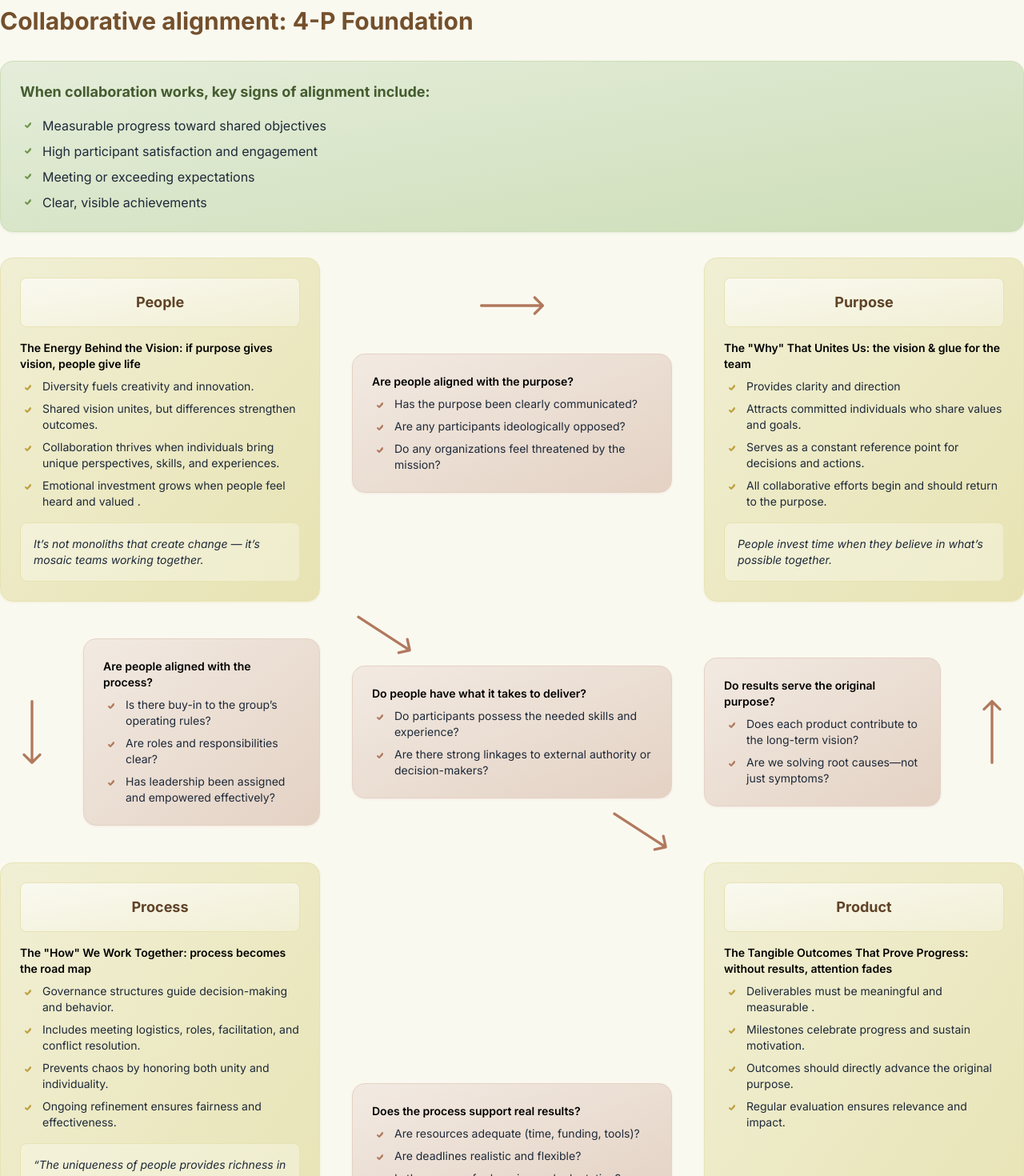
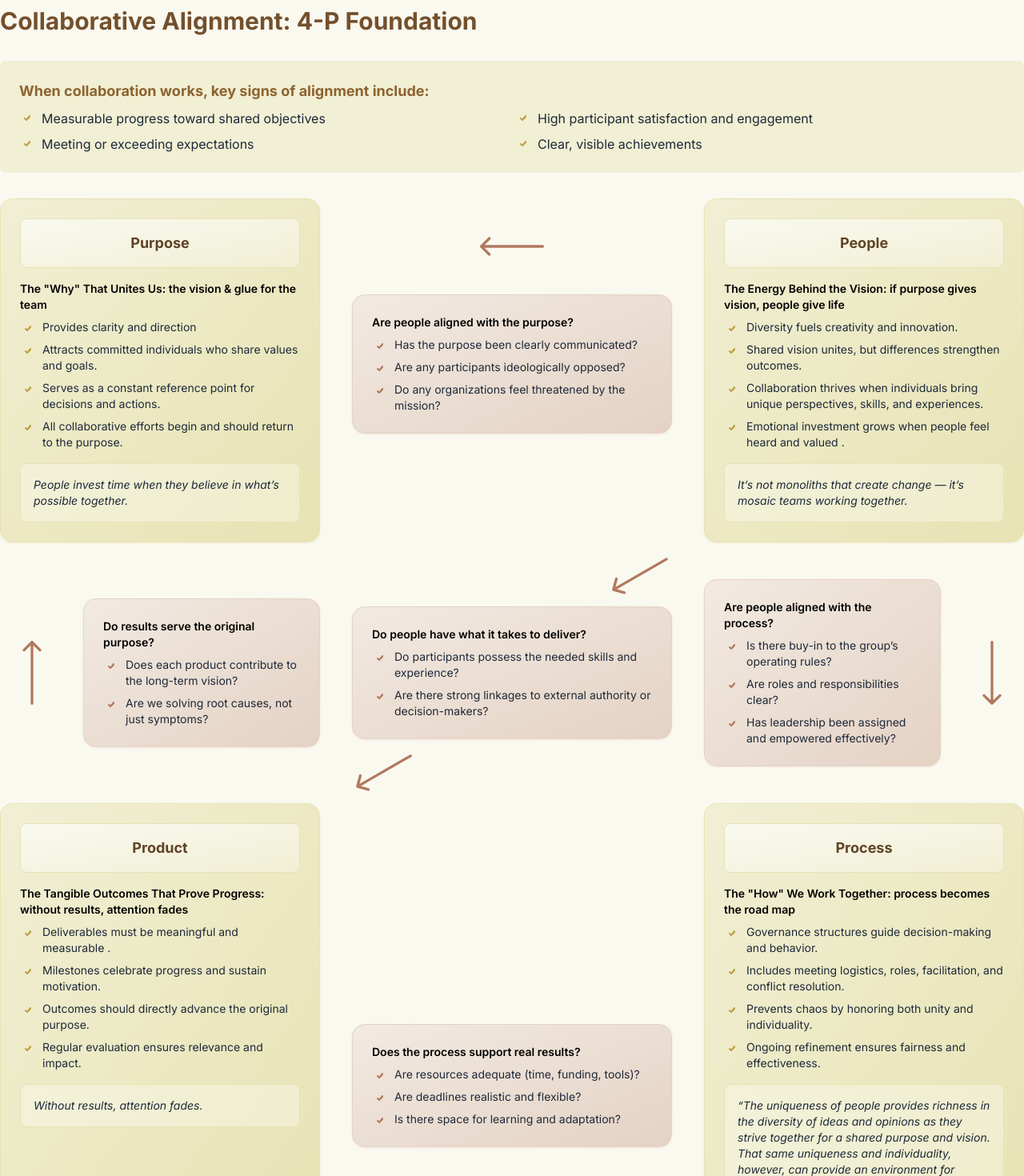
Before and after one commit to havekes/collaboration, a SvelteKit app: page /collaborative-alignment in a window 1280 px wide. Shown: the part 140-1610 px from the top of the page at 80% size. Built offline with nearby package versions, Linux system fonts and the light colour scheme.

Commit message:
small changes

```diff
--- a/src/routes/+layout.svelte
+++ b/src/routes/+layout.svelte
@@ -27,7 +27,7 @@
 		{ name: 'Competencies', href: '/competencies' },
 		{ name: 'Trust', href: '/trust-building' },
 		{ name: 'Rolefulness', href: '/rolefulness' },
-		{ name: '4-P Foundation', href: '/collaborative-alignment' }
+		{ name: 'Collaborative alignment', href: '/collaborative-alignment' }
 	];
 </script>
 
--- a/src/routes/+page.svelte
+++ b/src/routes/+page.svelte
@@ -26,13 +26,22 @@
 	<section class="container rounded-2xl">
 		<div class="flex items-center gap-8 text-left">
 			<div
-				class="flex h-full w-2/3 items-center justify-center rounded-2xl border border-cornsilk-100 bg-white p-6 shadow-sm shadow-cornsilk-100"
+				class="flex h-full w-2/3 flex-col items-center justify-center rounded-2xl border border-cornsilk-100 bg-white p-6 shadow-sm shadow-cornsilk-100"
 			>
 				<img
 					src={picture1}
 					alt="Key factors to the success of partnerships"
 					class="h-auto w-full"
 				/>
+				<p>Community-based Participatory Research Conceptual Model</p>
+				<div class="text-xs text-gray-700">
+					<span class="italic">Note.</span> Adapted from Oetzel et al. (2022). The original source
+					is licensed under
+					<a
+						class="underline underline-offset-2"
+						href="https://creativecommons.org/licenses/by/4.0/">CC BY 4.0</a
+					>
+				</div>
 			</div>
 			<div class="flex-1 space-y-6">
 				<h2
@@ -109,28 +118,23 @@
 			</div>
 			<Card theme="cornsilk" class="flex-1">
 				<RoundedIcon icon={faScaleBalanced} color="cornsilk" colorWeight="300">
-					Capacity to interpret and respond to individual and relational identity, connection,
-					uniqueness and inequities
+					Reflexivity on Identity and Power
 				</RoundedIcon>
 
 				<RoundedIcon icon={faHandshake} color="cornsilk" colorWeight="300">
-					Ability of communities and partners to work in the most suitable, inclusive and
-					synergistic way
+					Understanding Community Context to Work Synergistically
 				</RoundedIcon>
 
 				<RoundedIcon icon={faArrowsRotate} color="cornsilk" colorWeight="300">
-					Aptitude for generating safe and inclusive spaces for multidirectional knowledge and
-					skills exchange
+					Facilitating multidirectional knowledge and skills exchange
 				</RoundedIcon>
 
 				<RoundedIcon icon={faPersonChalkboard} color="cornsilk" colorWeight="300">
-					Expertise in democratic leadership and/or facilitation to balance competing
-					prioritiesReferences and ensure shared decision-making
+					Co-Leadership Skills
 				</RoundedIcon>
 
 				<RoundedIcon icon={faScaleBalanced} color="cornsilk" colorWeight="300">
-					Capacity to interpret and respond to individual and relational identity, connection,
-					uniqueness and inequities
+					Adaptive Learning Capacity
 				</RoundedIcon>
 			</Card>
 		</div>
@@ -152,7 +156,12 @@
 					Understanding roles <FontAwesomeIcon icon={faArrowRight} /> maintain & establish relationship
 				</MainCard>
 
-				<MainCard icon={faHandsHolding} title="Collaborative Alignment" link="See 4-P foundation">
+				<MainCard
+					icon={faHandsHolding}
+					title="Collaborative Alignment"
+					href="/collaborative-alignment"
+					link="See 4-P foundation"
+				>
 					Alignment <FontAwesomeIcon icon={faArrowRight} /> collaborative success
 				</MainCard>
 			</div>
@@ -171,11 +180,16 @@
 			<div class="w-2/3 flex-1">
 				<div class="flex gap-8">
 					<Card theme="cornsilk" class="flex-1">
-						<HighlightLink href="" text="References" color="cornsilk" colorWeight="300" />
+						<HighlightLink
+							href="/references"
+							text="References"
+							color="cornsilk"
+							colorWeight="300"
+						/>
 					</Card>
 
 					<Card theme="cornsilk" class="flex-1">
-						<HighlightLink href="" text="Resources" color="cornsilk" colorWeight="300" />
+						<HighlightLink href="/resources" text="Resources" color="cornsilk" colorWeight="300" />
 					</Card>
 				</div>
 			</div>
--- a/src/routes/best-practices/+page.svelte
+++ b/src/routes/best-practices/+page.svelte
@@ -46,7 +46,7 @@
 				'Builds trust and shared ownership.',
 				'Facilitates unified goals and sustained engagement.',
 				'Increases participant enrollment and broadens community impact.',
-				'Strengthens team cohesion.'
+				'Strengthens team cohesion and mutual accountability.'
 			]
 		},
 		{
@@ -80,12 +80,6 @@
 					]
 				},
 				'Maintain regular touchpoints to address questions promptly and offer task-specific training (Farrell et al., 2024, p. 6964).',
-				'Invite honest feedback and constructive criticism.',
-				'Identify key communicators or “translators” skilled in cross-boundary communication (Newcomb et al., 2021).',
-				'Provide communication coaching and training (Walker & Daniels, 2019).',
-				'Offer training using didactic and interactive methods (e.g., role-play with feedback, workshops, group discussions) (Tan et al., 2021).',
-				'Incorporate reflective practices and feedback mechanisms (Tan et al., 2021).',
-				'Develop a compelling rationale for engagement:  communicate purpose (Newcomb et al., 2021).',
 				{
 					'Sustain communication between meetings': [
 						'Share pre-meeting materials to spark interest without overwhelming.',
@@ -94,7 +88,13 @@
 						'Choose appropriate communication modes (e.g., face-to-face, email).',
 						'Assess partners’ preferences for information access, communication styles, and learning methods.'
 					]
-				}
+				},
+				'Invite honest feedback and constructive criticism.',
+				'Identify key communicators or “translators” skilled in cross-boundary communication (Newcomb et al., 2021).',
+				'Provide communication coaching and training (Walker & Daniels, 2019).',
+				'Offer training using didactic and interactive methods (e.g., role-play with feedback, workshops, group discussions) (Tan et al., 2021).',
+				'Incorporate reflective practices and feedback mechanisms (Tan et al., 2021).',
+				'Develop a compelling rationale for engagement:  communicate purpose (Newcomb et al., 2021).'
 			],
 			rightContent: [
 				'Ensures smooth communication, trust, and transparency.',
--- a/src/routes/collaborative-alignment/+page.svelte
+++ b/src/routes/collaborative-alignment/+page.svelte
@@ -8,30 +8,62 @@
 </script>
 
 <svelte:head>
-	<title>Collaborative alignment: 4-P Foundation</title>
+	<title>Collaborative Alignment: 4-P Foundation</title>
 </svelte:head>
 
 <div class="my-8 flex flex-col items-center space-y-8">
 	<section class="container mb-8">
-		<h1 class="text-3xl font-bold text-cornsilk-800">Collaborative alignment: 4-P Foundation</h1>
+		<h1 class="text-3xl font-bold text-cornsilk-800">Collaborative Alignment: 4-P Foundation</h1>
 	</section>
 
 	<section class="container">
-		<Card theme="dry-sage">
-			<h2 class="text-lg font-bold text-dry-sage-700">
+		<div class="rounded-lg bg-cornsilk-100 p-6">
+			<h2 class="text-lg font-bold text-cornsilk-700">
 				When collaboration works, key signs of alignment include:
 			</h2>
 			<List>
-				<ListItem>Measurable progress toward shared objectives</ListItem>
-				<ListItem>High participant satisfaction and engagement</ListItem>
-				<ListItem>Meeting or exceeding expectations</ListItem>
-				<ListItem>Clear, visible achievements</ListItem>
+				<div class="mt-2 grid grid-cols-2 gap-2">
+					<ListItem theme="cornsilk">Measurable progress toward shared objectives</ListItem>
+					<ListItem theme="cornsilk">High participant satisfaction and engagement</ListItem>
+					<ListItem theme="cornsilk">Meeting or exceeding expectations</ListItem>
+					<ListItem theme="cornsilk">Clear, visible achievements</ListItem>
+				</div>
 			</List>
-		</Card>
+		</div>
 	</section>
 
 	<section class="container text-sm">
 		<div class="grid grid-cols-3 gap-x-10">
+			<Card theme="cornsilk" class="justify-self-start">
+				<CardTitle theme="cornsilk">Purpose</CardTitle>
+				<div class="flex-1">
+					<List title="The &quot;Why&quot; That Unites Us: the vision & glue for the team">
+						<ListItem theme="cornsilk">Provides clarity and direction</ListItem>
+						<ListItem theme="cornsilk">
+							Attracts committed individuals who share values and goals.
+						</ListItem>
+						<ListItem theme="cornsilk">
+							Serves as a constant reference point for decisions and actions.
+						</ListItem>
+						<ListItem theme="cornsilk">
+							All collaborative efforts begin and should return to the purpose.
+						</ListItem>
+					</List>
+				</div>
+				<Blockquote>People invest time when they believe in what’s possible together.</Blockquote>
+			</Card>
+			<div>
+				<LongArrow class="m-auto my-10 h-10 w-20 text-light-bronze-500" />
+				<Card theme="light-bronze">
+					<List title="Are people aligned with the purpose?">
+						<ListItem theme="light-bronze">Has the purpose been clearly communicated?</ListItem>
+						<ListItem theme="light-bronze">Are any participants ideologically opposed?</ListItem>
+						<ListItem theme="light-bronze">
+							Do any organizations feel threatened by the mission?
+						</ListItem>
+					</List>
+				</Card>
+			</div>
 			<Card theme="cornsilk" class="justify-self-end">
 				<CardTitle theme="cornsilk">People</CardTitle>
 				<List title="The Energy Behind the Vision: if purpose gives vision, people give life">
@@ -51,40 +83,35 @@
 					It’s not monoliths that create change — it’s mosaic teams working together.
 				</Blockquote>
 			</Card>
+
+			<div class="flex items-center gap-6">
+				<LongArrow class="m-auto h-10 w-20 shrink-0 rotate-90 text-light-bronze-500" />
+				<Card theme="light-bronze">
+					<List title="Do results serve the original purpose?">
+						<ListItem theme="light-bronze">
+							Does each product contribute to the long-term vision?
+						</ListItem>
+						<ListItem theme="light-bronze">Are we solving root causes, not just symptoms?</ListItem>
+					</List>
+				</Card>
+			</div>
 			<div>
-				<LongArrow class="m-auto my-10 h-10 w-20 rotate-180 text-light-bronze-500" />
-
+				<div class="flex justify-end">
+					<LongArrow class="rotate my-5 h-10 w-20 -rotate-30 text-light-bronze-500" />
+				</div>
 				<Card theme="light-bronze">
-					<List title="Are people aligned with the purpose?">
-						<ListItem theme="light-bronze">Has the purpose been clearly communicated?</ListItem>
-						<ListItem theme="light-bronze">Are any participants ideologically opposed?</ListItem>
+					<List title="Do people have what it takes to deliver?">
 						<ListItem theme="light-bronze">
-							Do any organizations feel threatened by the mission?
+							Do participants possess the needed skills and experience?
+						</ListItem>
+						<ListItem theme="light-bronze">
+							Are there strong linkages to external authority or decision-makers?
 						</ListItem>
 					</List>
 				</Card>
+				<LongArrow class="rotate my-5 h-10 w-20 -rotate-30 text-light-bronze-500" />
 			</div>
-			<Card theme="cornsilk" class="justify-self-start">
-				<CardTitle theme="cornsilk">Purpose</CardTitle>
-				<div class="flex-1">
-					<List title="The &quot;Why&quot; That Unites Us: the vision & glue for the team">
-						<ListItem theme="cornsilk">Provides clarity and direction</ListItem>
-						<ListItem theme="cornsilk">
-							Attracts committed individuals who share values and goals.
-						</ListItem>
-						<ListItem theme="cornsilk">
-							Serves as a constant reference point for decisions and actions.
-						</ListItem>
-						<ListItem theme="cornsilk">
-							All collaborative efforts begin and should return to the purpose.
-						</ListItem>
-					</List>
-				</div>
-				<Blockquote>People invest time when they believe in what’s possible together.</Blockquote>
-			</Card>
-
 			<div class="flex items-center gap-6">
-				<LongArrow class="m-auto h-10 w-20 shrink-0 rotate-270 text-light-bronze-500" />
 				<Card theme="light-bronze">
 					<List title="Are people aligned with the process?">
 						<ListItem theme="light-bronze">Is there buy-in to the group’s operating rules?</ListItem
@@ -95,35 +122,33 @@
 						</ListItem>
 					</List>
 				</Card>
+				<LongArrow class="m-auto h-10 w-20 shrink-0 -rotate-90 text-light-bronze-500" />
 			</div>
-			<div>
-				<LongArrow class="rotate my-5 h-10 w-20 rotate-213 text-light-bronze-500" />
+
+			<Card theme="cornsilk" class="justify-self-end">
+				<CardTitle theme="cornsilk">Product</CardTitle>
+				<List title="The Tangible Outcomes That Prove Progress: without results, attention fades">
+					<ListItem theme="cornsilk">Deliverables must be meaningful and measurable .</ListItem>
+					<ListItem theme="cornsilk">
+						Milestones celebrate progress and sustain motivation.
+					</ListItem>
+					<ListItem theme="cornsilk">
+						Outcomes should directly advance the original purpose.
+					</ListItem>
+					<ListItem theme="cornsilk">Regular evaluation ensures relevance and impact.</ListItem>
+				</List>
+				<Blockquote>Without results, attention fades.</Blockquote>
+			</Card>
+			<div class="flex flex-col-reverse">
+				<LongArrow class="m-auto my-10 h-10 w-20 text-light-bronze-500" />
 				<Card theme="light-bronze">
-					<List title="Do people have what it takes to deliver?">
-						<ListItem theme="light-bronze">
-							Do participants possess the needed skills and experience?
-						</ListItem>
-						<ListItem theme="light-bronze">
-							Are there strong linkages to external authority or decision-makers?
-						</ListItem>
+					<List title="Does the process support real results?">
+						<ListItem theme="light-bronze">Are resources adequate (time, funding, tools)?</ListItem>
+						<ListItem theme="light-bronze">Are deadlines realistic and flexible?</ListItem>
+						<ListItem theme="light-bronze">Is there space for learning and adaptation?</ListItem>
 					</List>
 				</Card>
-				<div class="flex justify-end">
-					<LongArrow class="rotate my-5 h-10 w-20 rotate-213 text-light-bronze-500" />
-				</div>
 			</div>
-			<div class="flex items-center gap-6">
-				<Card theme="light-bronze">
-					<List title="Do results serve the original purpose?">
-						<ListItem theme="light-bronze">
-							Does each product contribute to the long-term vision?
-						</ListItem>
-						<ListItem theme="light-bronze">Are we solving root causes—not just symptoms?</ListItem>
-					</List>
-				</Card>
-				<LongArrow class="m-auto h-10 w-20 shrink-0 rotate-90 text-light-bronze-500" />
-			</div>
-
 			<Card theme="cornsilk" class="justify-self-start">
 				<CardTitle theme="cornsilk">Process</CardTitle>
 				<List title="The &quot;How&quot; We Work Together: process becomes the road map">
@@ -147,29 +172,6 @@
 					al., 2023, p. 5)
 				</Blockquote>
 			</Card>
-			<div class="flex flex-col-reverse">
-				<LongArrow class="m-auto my-10 h-10 w-20 rotate-180 text-light-bronze-500" />
-				<Card theme="light-bronze">
-					<List title="Does the process support real results?">
-						<ListItem theme="light-bronze">Are resources adequate (time, funding, tools)?</ListItem>
-						<ListItem theme="light-bronze">Are deadlines realistic and flexible?</ListItem>
-						<ListItem theme="light-bronze">Is there space for learning and adaptation?</ListItem>
-					</List>
-				</Card>
-			</div>
-			<Card theme="cornsilk" class="justify-self-end">
-				<CardTitle theme="cornsilk">Product</CardTitle>
-				<List title="The Tangible Outcomes That Prove Progress: without results, attention fades">
-					<ListItem theme="cornsilk">Deliverables must be meaningful and measurable .</ListItem>
-					<ListItem theme="cornsilk">
-						Milestones celebrate progress and sustain motivation.
-					</ListItem>
-					<ListItem theme="cornsilk">
-						Outcomes should directly advance the original purpose.
-					</ListItem>
-					<ListItem theme="cornsilk">Regular evaluation ensures relevance and impact.</ListItem>
-				</List>
-			</Card>
 		</div>
 	</section>
 </div>
--- a/src/routes/competencies/+page.svelte
+++ b/src/routes/competencies/+page.svelte
@@ -49,7 +49,7 @@
 				'Conduct structured reflexivity sessions to explore identity, positionality, and power dynamics among partners. Explore questions such as “What relationships exist and how are they influencing the research and the people involved? What power dynamics are at play?” Additional questions can be found in Olmos-Vega et al. (2022).',
 				'Use narrative and visual tools such as the Tree of Life, River of Life, or metaphor-based reflection to explore identity in relation to others.',
 				'Apply Person-Centred Approaches to build deeper community connections.',
-				'Exploring both individual and collective identity using tools such as cultural mapping[s2] , strengths inventories, and life histories.',
+				'Exploring both individual and collective identity using tools such as cultural mapping, strengths inventories, and life histories.',
 				'Encourage partners to reflect on how their institutional affiliations shape their roles and perceptions.'
 			]
 		},
@@ -88,7 +88,7 @@
 			]
 		},
 		{
-			title: 'Facilitating multidirectional knowledge and skills exchange',
+			title: 'Facilitating Multidirectional Knowledge and Skills Exchange',
 			theme: 'cornsilk',
 			leftContent: [
 				{
@@ -171,12 +171,12 @@
 				},
 				{
 					'It includes': [
-						'Assessing community “readiness” to act on an issue.',
+						'Assessing community “readiness” to act on a matter.',
 						'Understanding community experiences with the problem and prior solutions.',
 						'Listening to diverse perspectives, emotions, and lived experiences.',
 						'Designing and testing ideas with rapid feedback loops.',
 						'Reflecting on one’s own practice and stakeholder motivations.',
-						'Monitoring ethical practice and participant safety throughout the research process.'
+						'Monitoring ethical practice throughout the research process.'
 					]
 				}
 			],
--- a/src/routes/rolefulness/+page.svelte
+++ b/src/routes/rolefulness/+page.svelte
@@ -94,7 +94,7 @@
 					<FontAwesomeIcon icon={faArrowsLeftRight} class="rotate-90" />
 				</div>
 				<RoundedIcon icon={faBrain} color="cornsilk" colorWeight="300">
-					<strong>Social Role</strong> (being part of a group, recognized for your role).
+					<strong>Internal Role</strong> (feeling capable, confident, and secure in who you are).
 				</RoundedIcon>
 			</Card>
 			<Card theme="cornsilk" class="text-gray-800">
--- a/src/routes/trust-building/+page.svelte
+++ b/src/routes/trust-building/+page.svelte
@@ -69,7 +69,9 @@
 						<strong>Empathetic:</strong> able to understand others feelings
 					</ListItem>
 					<ListItem theme="cornsilk"><strong>Honest:</strong> truthful and open</ListItem>
-					<ListItem><strong>Humble:</strong> assumes own importance no more than others</ListItem>
+					<ListItem theme="cornsilk">
+						<strong>Humble:</strong> assumes own importance no more than others
+					</ListItem>
 					<ListItem theme="cornsilk">
 						<strong>Respectful:</strong> regards others and their perspectives as valuable
 					</ListItem>
@@ -107,7 +109,7 @@
 	<section class="container m-auto my-12">
 		<div class="grid grid-cols-2 gap-20 rounded-lg bg-dry-sage-100">
 			<div class="p-8">
-				<List title="Building trust must consider:">
+				<List title="Factors to consider when building trust:">
 					<ListItem>Variability in dimensions of trust</ListItem>
 					<ListItem>Characteristics of trustworthy researchers</ListItem>
 				</List>
@@ -141,8 +143,8 @@
 				<List title="How to build trust?"><span></span></List>
 			</div>
 			<Blockquote>
-				<strong>Trust by Proxy:</strong> Trust developed in one community relationship extends to other
-				stakeholders, facilitating broader collaboration.
+				<strong>Example - Trust by Proxy:</strong> Trust developed in one community relationship extends
+				to other stakeholders, facilitating broader collaboration.
 			</Blockquote>
 		</Card>
 	</section>
```
Also changed, not shown: src/routes/facilitators-hindrances/+page.svelte (+54 -0 lines).
